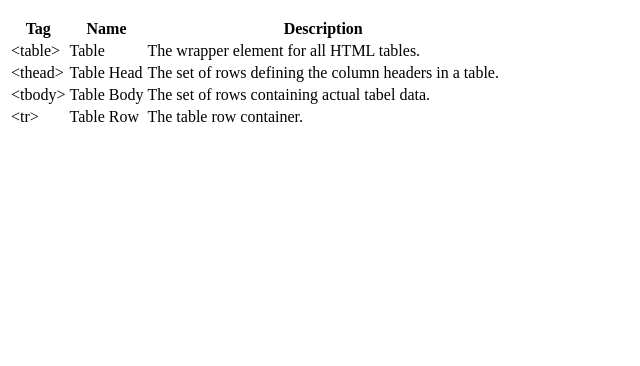
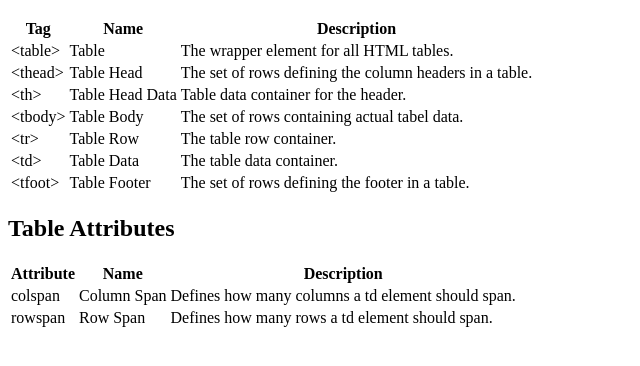
Before and after one commit to elijahh75/HTML-CSS-Cheatsheet, a plain HTML site: page index.html in a window 1280 px wide. Shown: the part 110-476 px from the top of the page, without its empty margins (0-640 px from the left). Drawn offline with Linux system fonts and the light colour scheme.

Commit message:
HTML table info added

```diff
--- a/index.html
+++ b/index.html
@@ -33,6 +33,13 @@
             </tr>
             <tr>
                 <td>
+                    <span class="code">&lt;th&gt;</span>
+                </td>
+                <td>Table Head Data</td>
+                <td>Table data container for the header.</td>
+            </tr>
+            <tr>
+                <td>
                     <span class="code">&lt;tbody&gt;</span>
                 </td>
                 <td>Table Body</td>
@@ -45,6 +52,45 @@
                 <td>Table Row</td>
                 <td>The table row container.</td>
             </tr>
+            <tr>
+                <td>
+                    <span class="code">&lt;td&gt;</span>
+                </td>
+                <td>Table Data</td>
+                <td>The table data container.</td>
+            </tr>
+            <tr>
+                <td>
+                    <span class="code">&lt;tfoot&gt;</span>
+                </td>
+                <td>Table Footer</td>
+                <td>The set of rows defining the footer in a table.</td>
+            </tr>
+        </tbody>
+    </table>
+
+    <h2>Table Attributes</h2>
+    <table>
+        <thead>
+            <th>Attribute</th>
+            <th>Name</th>
+            <th>Description</th>
+        </thead>
+        <tbody>
+            <tr>
+                <td>
+                    <span class="code">colspan</span>
+                </td>
+                <td>Column Span</td>
+                <td>Defines how many columns a td element should span.</td>
+            </tr>
+            <tr>
+                <td>
+                    <span class="code">rowspan</span>
+                </td>
+                <td>Row Span</td>
+                <td>Defines how many rows a td element should span.</td>
+            </tr>
         </tbody>
     </table>
 </body>
```
